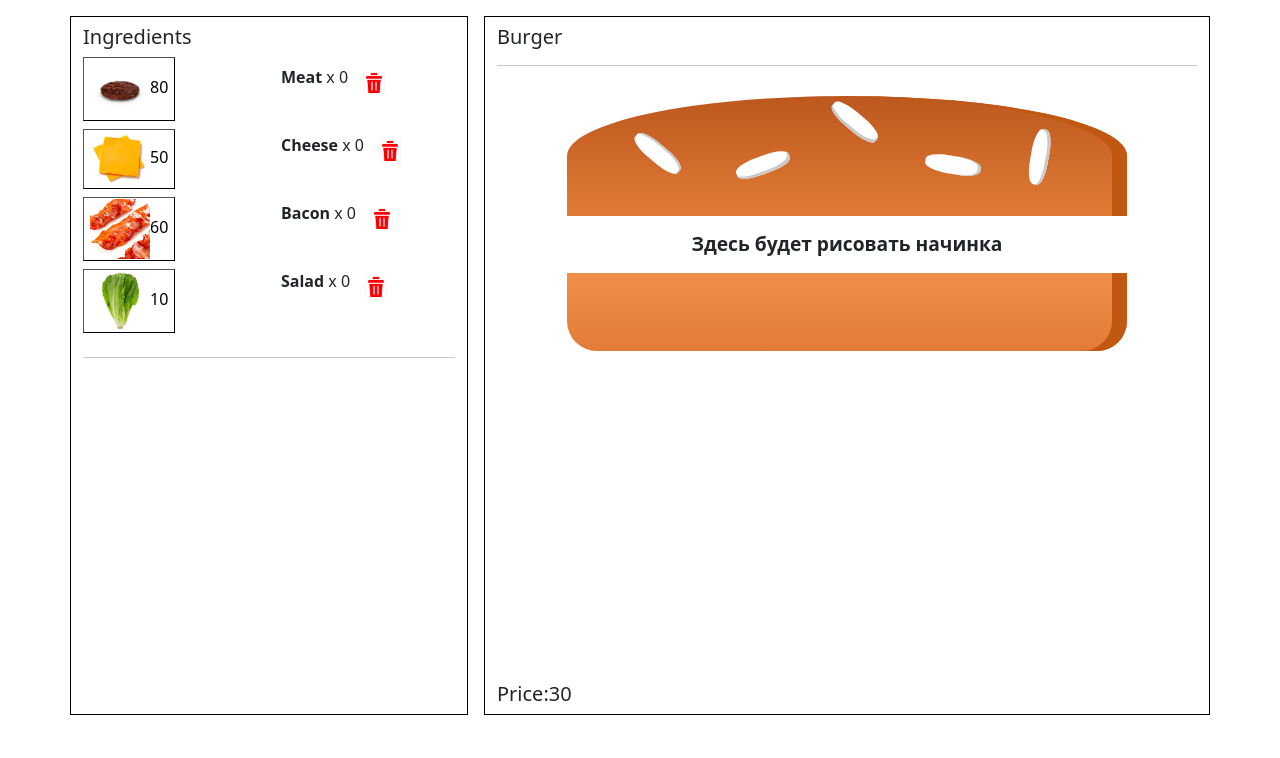
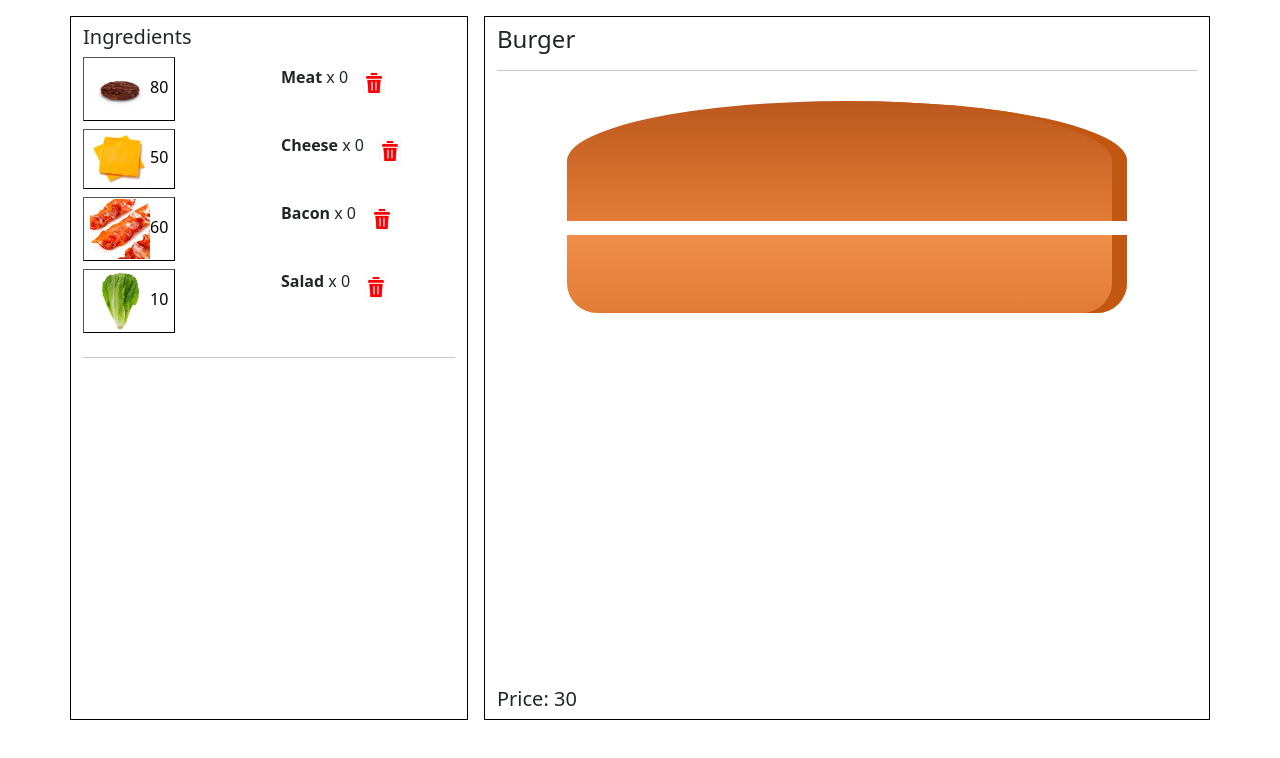
Before and after one commit to ArsenSadykov2/HomeWork-55, a React (Vite) app: page / in a window 1280 px wide. Shown: the top 758 px of the page. Built offline with nearby package versions, Linux system fonts and the light colour scheme.

Commit message:
seventh commit. App is done

```diff
--- a/src/App.tsx
+++ b/src/App.tsx
@@ -4,7 +4,7 @@ import cheese from './assets/cheese.png';
 import bacon from './assets/bacon.png';
 import salad from './assets/salad.png';
 import {Ingredients} from "./types";
-import {useState} from "react";
+import React, {useCallback, useState} from "react";
 import 'bootstrap/dist/css/bootstrap.min.css';
 
 const App = () => {
@@ -24,8 +24,9 @@ const App = () => {
 
   const [total, setTotal] = useState<number>(30);
 
-  const AddIngred = (nameIngred: string) => {
-    let countIngredients  = ingredients.map(ingred => {
+
+  const AddIngredient = (nameIngred: string) => {
+    const countIngredients  = ingredients.map(ingred => {
       if(ingred.name === nameIngred) {
         return {
           ...ingred,
@@ -34,21 +35,30 @@ const App = () => {
       }
       return ingred;
     });
-
-    let totalPrice = INGREDIENTS.reduce((acc, ingredient) => {
-      countIngredients.forEach(ingred => {
-        if(ingredient.name === ingred.name && ingred.count !== 0) {
-          acc = acc + ingred.count * ingredient.price;
-        }
-      });
-      return acc;
-    }, 30);
     setIngredients(countIngredients );
-    setTotal(totalPrice);
   };
 
-  const DeleteIngred = (nameIngred: string) => {
-    let countIngredients  = ingredients.map(ingred => {
+  const getBurger = () => {
+    const elements= [];
+
+    for (let i = 0; i < ingredients.length; i++) {
+      const ingredient = ingredients[i];
+
+      for (let j = 0; j < ingredient.count; j++) {
+        elements.push(
+            React.createElement('div', {
+              key: `${ingredient.name}`,
+              className: ingredient.name,
+            })
+        );
+      }
+    }
+
+    return elements;
+  };
+
+  const DeleteIngredient = (nameIngred: string) => {
+    const countIngredients  = ingredients.map(ingred => {
       if(ingred.name === nameIngred && ingred.count !== 0) {
         return {
           ...ingred,
@@ -57,18 +67,26 @@ const App = () => {
       }
       return ingred;
     });
-    let totalPrice = INGREDIENTS.reduce((acc, ingredient) => {
-      countIngredients.forEach(ingred => {
-        if(ingredient.name === ingred.name && ingred.count !== 0) {
-          acc = acc + ingred.count * ingredient.price;
-        }
-      });
+
+    setIngredients(countIngredients);
+  }
+
+
+  const calculateTotalPrice = useCallback(() => {
+    const totalPrice = INGREDIENTS.reduce((acc, ingredient) => {
+      const ingredientInBurger = ingredients.find(i => i.name === ingredient.name);
+      if (ingredientInBurger) {
+        acc += ingredientInBurger.count * ingredient.price;
+      }
       return acc;
     }, 30);
 
-    setIngredients(countIngredients );
     setTotal(totalPrice);
-  }
+  }, [ingredients, INGREDIENTS]);
+
+  React.useEffect(() => {
+    calculateTotalPrice();
+  }, [ingredients, calculateTotalPrice]);
 
   return (
     <div className="container my-3">
@@ -79,8 +97,8 @@ const App = () => {
             <div className="col">
               {INGREDIENTS.map((ingred) => (
                   <div key={ingred.name} className="mb-2">
-                    <button onClick={() => AddIngred(ingred.name)} type="button" className="border-1 bg-white">
-                      <img width={60} src={ingred.image} alt={ingred.name} />
+                    <button onClick={() => AddIngredient(ingred.name)} type="button" className="border-1 bg-white">
+                      <img width={60} src={ingred.image} alt={ingred.name}/>
                       {ingred.price}
                     </button>
                   </div>
@@ -89,8 +107,8 @@ const App = () => {
             <div className="col">
               {ingredients.map(ingred => (
                   <p><strong>{ingred.name}</strong> x {ingred.count}
-                    {ingred.count > 0}
-                    <button onClick={() => DeleteIngred(ingred.name)} className="deleteBtn"/>
+                    {ingred.count >= 0}
+                    <button onClick={() => DeleteIngredient(ingred.name)} className="deleteBtn"/>
                   </p>
               ))}
             </div>
@@ -98,18 +116,15 @@ const App = () => {
           <hr/>
         </div>
         <div className="border border-black col align-self-center">
-          <h5 className="mt-2">Burger</h5>
+          <h4 className="mt-2">Burger</h4>
           <hr/>
           <div className="Burger">
-            <div className="BreadTop">
-              <div className="Seeds1"></div>
-              <div className="Seeds2"></div>
-            </div>
-            Здесь будет рисовать начинка
+            <div className="BreadTop"></div>
+            {getBurger()}
             <div className="BreadBottom"></div>
           </div>
           <div>
-            <h5>Price:{total}</h5>
+            <h5>Price: {total}</h5>
           </div>
         </div>
       </div>
```
